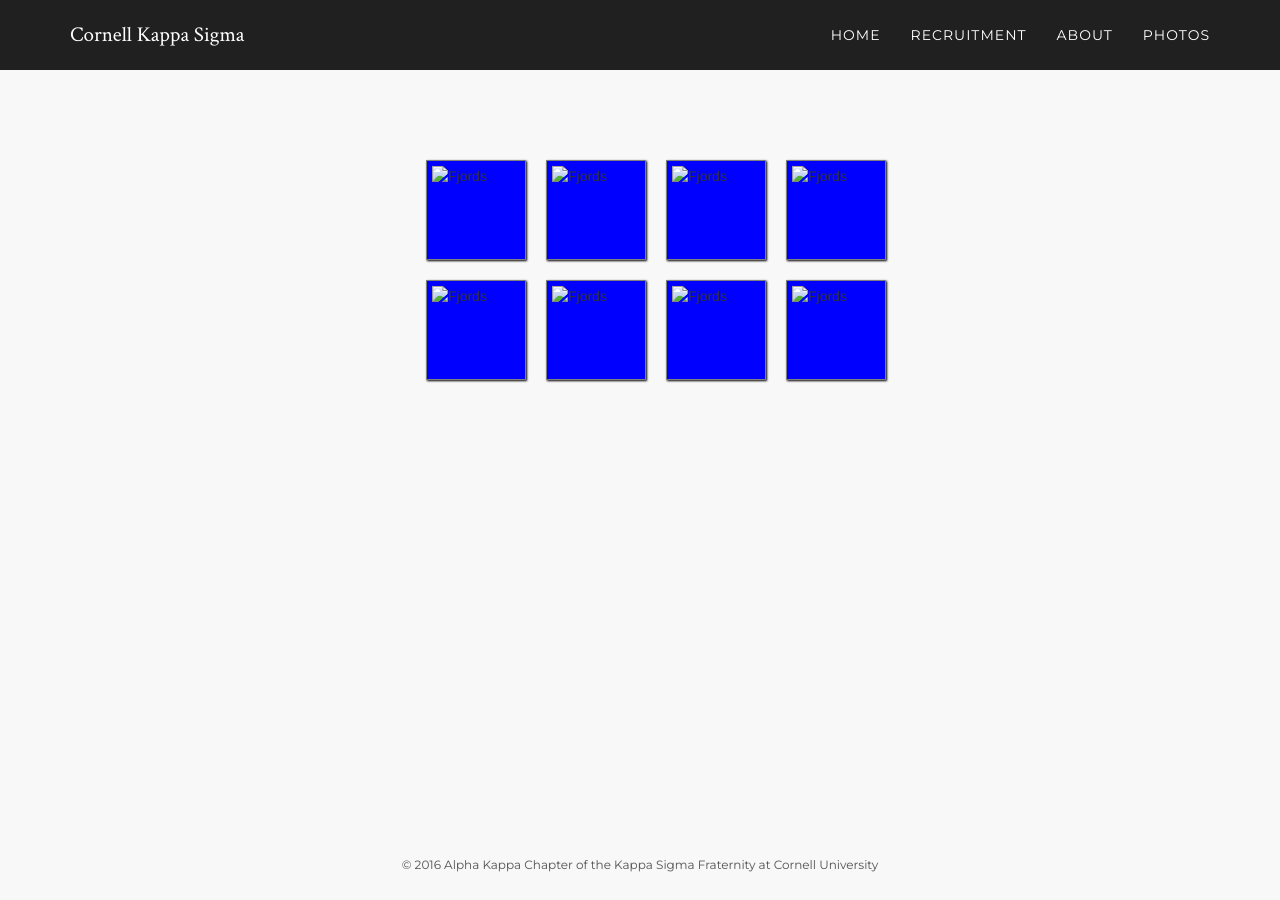
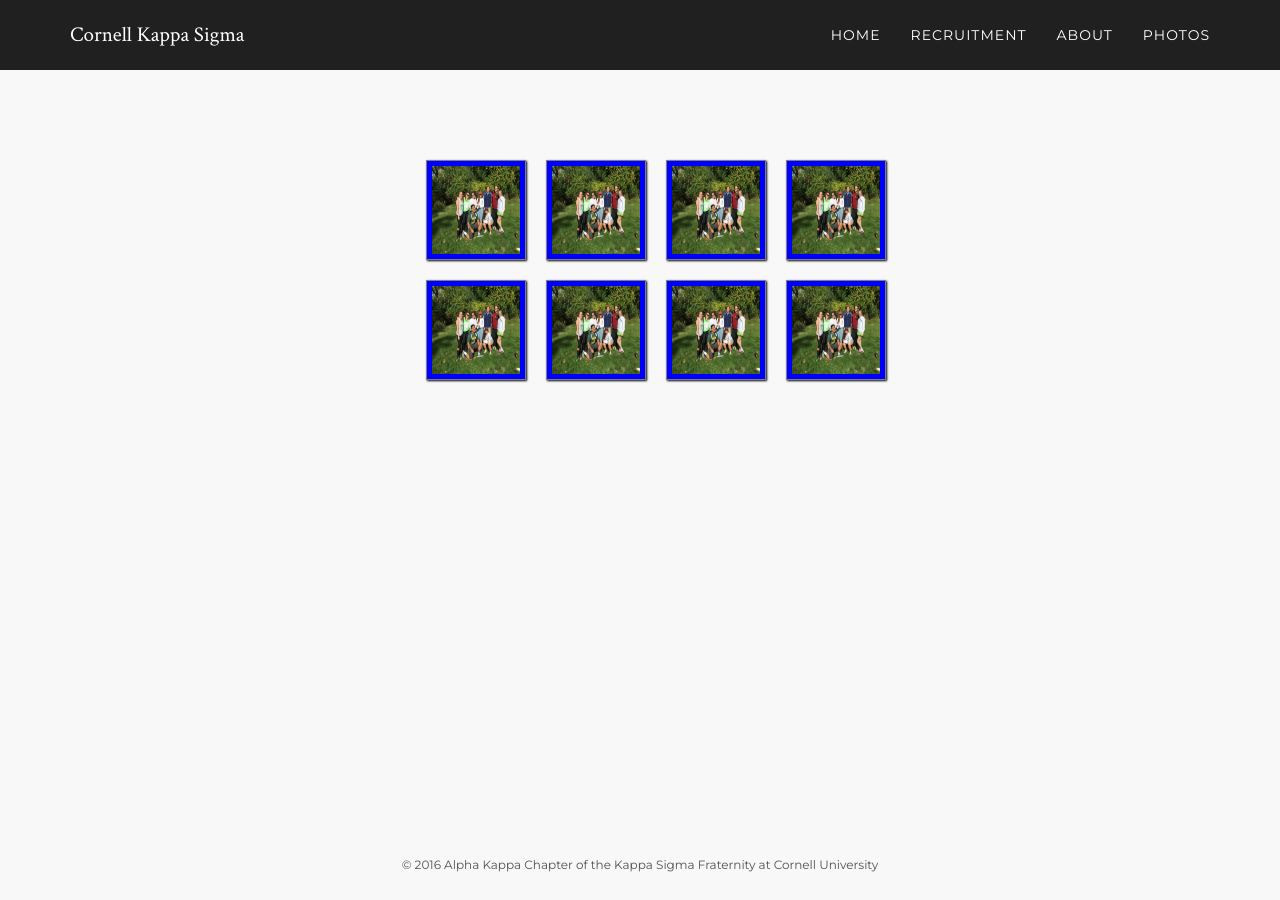
Before and after one commit to pjochillin/cornellkappasigma, a Jekyll site: the page built from photos/index.html, in a window 1280 px wide. Built offline with Jekyll 4.4.1, drawn with Linux system fonts in a browser that asks for light colours; nearby versions of some CDN libraries.

Commit message:
added content

```diff
--- a/photos/index.html
+++ b/photos/index.html
@@ -7,16 +7,16 @@ layout: default
 	<div class="container">
 		<div class="gallery">
 			<ul>
-				<li><img src="" alt="Fjords" width="100" height="100"></li>
-				<li><img src="" alt="Fjords" width="100" height="100"></li>
-				<li><img src="" alt="Fjords" width="100" height="100"></li>
-				<li><img src="" alt="Fjords" width="100" height="100"></li>
+				<li><img src="/assets/img/shamrock.jpg" alt="Fjords" width="100" height="100"></li>
+				<li><img src="/assets/img/shamrock.jpg" alt="Fjords" width="100" height="100"></li>
+				<li><img src="/assets/img/shamrock.jpg" alt="Fjords" width="100" height="100"></li>
+				<li><img src="/assets/img/shamrock.jpg" alt="Fjords" width="100" height="100"></li>
 			</ul>
 			<ul>
-				<li><img src="" alt="Fjords" width="100" height="100"></li>
-				<li><img src="" alt="Fjords" width="100" height="100"></li>
-				<li><img src="" alt="Fjords" width="100" height="100"></li>
-				<li><img src="" alt="Fjords" width="100" height="100"></li>
+				<li><img src="/assets/img/shamrock.jpg" alt="Fjords" width="100" height="100"></li>
+				<li><img src="/assets/img/shamrock.jpg" alt="Fjords" width="100" height="100"></li>
+				<li><img src="/assets/img/shamrock.jpg" alt="Fjords" width="100" height="100"></li>
+				<li><img src="/assets/img/shamrock.jpg" alt="Fjords" width="100" height="100"></li>
 			</ul>
 		</div>
 	</div>
```
